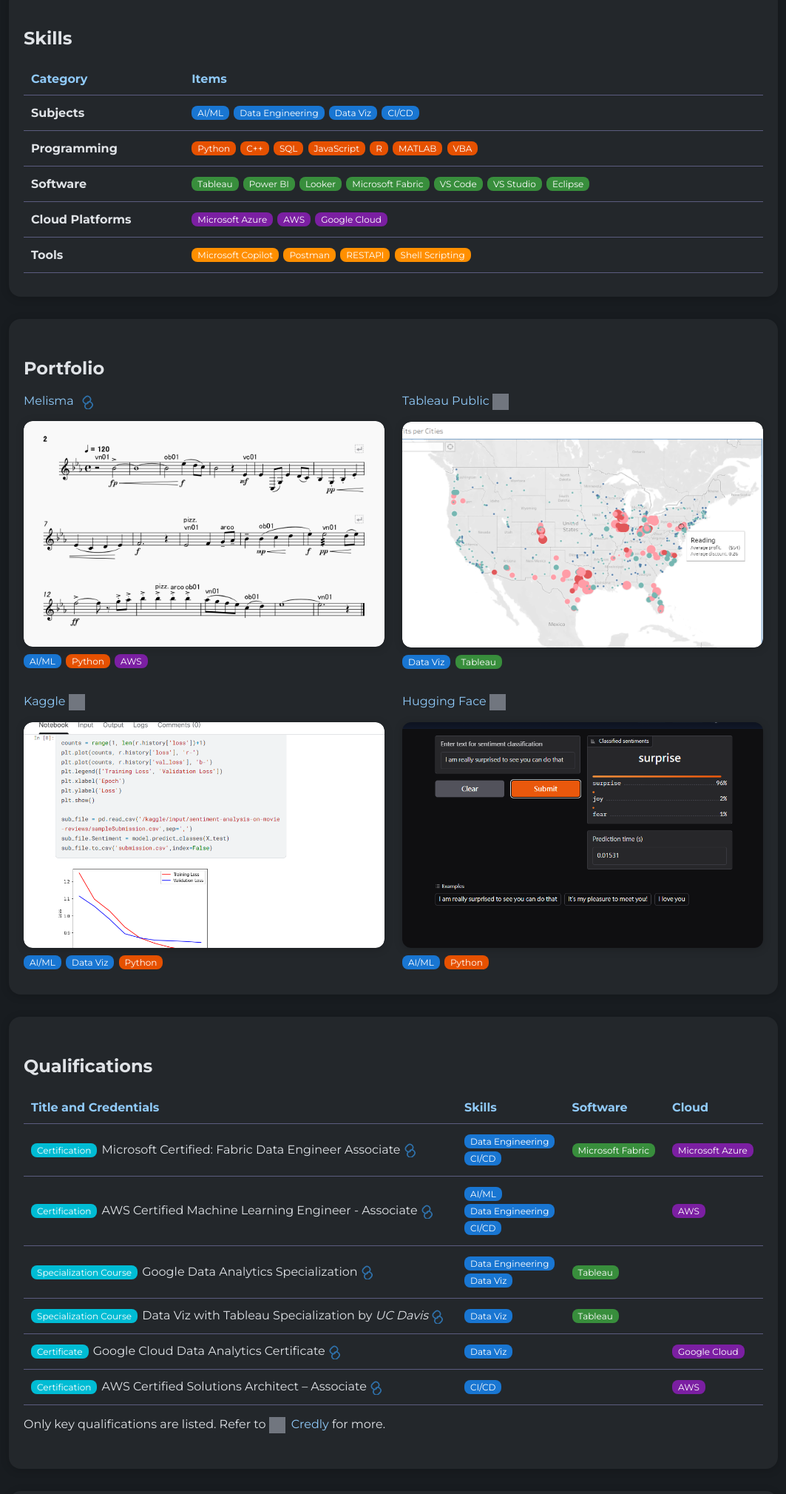
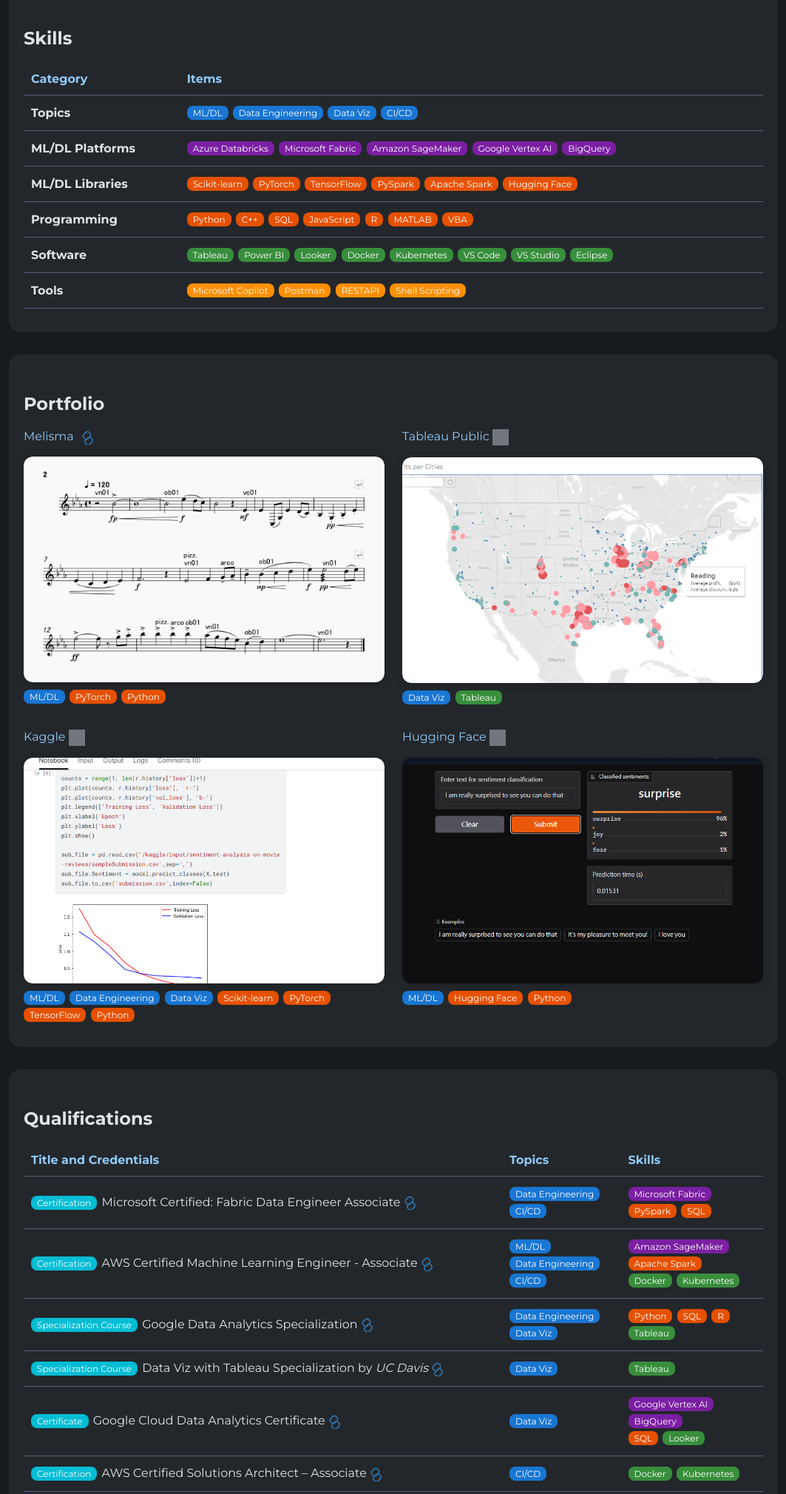
Before and after one commit to issactai0124/issactai0124.github.io, a plain HTML site: page index.html in a window 1280 px wide. Shown: the part 1280-3299 px from the top of the page at 74% size, without its empty margins (108-1171 px from the left). Drawn offline with Linux system fonts and the light colour scheme; grey boxes are pictures that could not be loaded.

Commit message:
added skills with a new category "ML/DL Libraries"

```diff
--- a/assets/experience.csv
+++ b/assets/experience.csv
@@ -1,6 +1,6 @@
 Date	Title	Skills	Company / Institution	URL
-Jan 2025 - Mar 2025	(Freelance) Assistant Data Scientist	AI/ML|CI/CD|Python|VS Code|AWS|Microsoft Copilot|Postman|RESTAPI	KAGURA Music Publication (Japan)	https://kagura-music.jp/melisma-top
-Jul 2020 - Jul 2024	Quantitative Analyst	AI/ML|Data Viz|CI/CD|Python|C++|JavaScript|Eclipse|AWS|Google Cloud|RESTAPI|Shell Scripting	Sapiens Technologies Ltd
+Jan 2025 - Mar 2025	(Freelance) Assistant Data Scientist	ML/DL|CI/CD|PyTorch|Python|VS Code|Microsoft Copilot|Postman|RESTAPI	KAGURA Music Publication (Japan)	https://kagura-music.jp/melisma-top
+Jul 2020 - Jul 2024	Quantitative Analyst	ML/DL|Data Viz|CI/CD|Google Vertex AI|TensorFlow|Python|C++|JavaScript|Docker|Eclipse|RESTAPI|Shell Scripting	Sapiens Technologies Ltd
 Jan 2015 - Jun 2020	Software Developer Associate	Data Viz|Python|C++|SQL|Power BI|Eclipse|RESTAPI|Shell Scripting	Cash Algo Finance Group Ltd	https://www.cashalgo.com/
 Aug 2010 - Dec 2014	Research Analyst	Data Viz|C++|SQL|R|VBA|VS Studio	Cash Dynamic Opportunities Investment Ltd	https://www.cfsg.com.hk/
 Aug 2008 - Jul 2010	M. Phil., Mathematics	Data Viz|MATLAB	The Chinese University of Hong Kong	https://www.cuhk.edu.hk/english/index.html
--- a/index.html
+++ b/index.html
@@ -71,54 +71,28 @@
                 </thead>
                 <tbody>
                     <tr>
-                        <td><strong>Subjects</strong></td>
-                        <td>
-                            <span class="tag tag-skill">AI/ML</span>
-                            <span class="tag tag-skill">Data Engineering</span>
-                            <span class="tag tag-skill">Data Viz</span>
-                            <span class="tag tag-skill">CI/CD</span>
-                        </td>
+                        <td><strong>Topics</strong></td>
+                        <td><span class="tag tag-skill">ML/DL</span> <span class="tag tag-skill">Data Engineering</span> <span class="tag tag-skill">Data Viz</span> <span class="tag tag-skill">CI/CD</span></td>
+                    </tr>
+                    <tr>
+                        <td><strong>ML/DL Platforms</strong></td>
+                        <td><span class="tag tag-cloud">Azure Databricks</span> <span class="tag tag-cloud">Microsoft Fabric</span> <span class="tag tag-cloud">Amazon SageMaker</span> <span class="tag tag-cloud">Google Vertex AI</span> <span class="tag tag-cloud">BigQuery</span></td>
+                    </tr>
+                    <tr>
+                        <td><strong>ML/DL Libraries</strong></td>
+                        <td><span class="tag tag-prog">Scikit-learn</span> <span class="tag tag-prog">PyTorch</span> <span class="tag tag-prog">TensorFlow</span> <span class="tag tag-prog">PySpark</span> <span class="tag tag-prog">Apache Spark</span> <span class="tag tag-prog">Hugging Face</span></td>
                     </tr>
                     <tr>
                         <td><strong>Programming</strong></td>
-                        <td>
-                            <span class="tag tag-prog">Python</span>
-                            <span class="tag tag-prog">C++</span>
-                            <span class="tag tag-prog">SQL</span>
-                            <span class="tag tag-prog">JavaScript</span>
-                            <span class="tag tag-prog">R</span>
-                            <span class="tag tag-prog">MATLAB</span>
-                            <span class="tag tag-prog">VBA</span>
-                        </td>
+                        <td><span class="tag tag-prog">Python</span> <span class="tag tag-prog">C++</span> <span class="tag tag-prog">SQL</span> <span class="tag tag-prog">JavaScript</span> <span class="tag tag-prog">R</span> <span class="tag tag-prog">MATLAB</span> <span class="tag tag-prog">VBA</span></td>
                     </tr>
                     <tr>
                         <td><strong>Software</strong></td>
-                        <td>
-                            <span class="tag tag-soft">Tableau</span>
-                            <span class="tag tag-soft">Power BI</span>
-                            <span class="tag tag-soft">Looker</span>
-                            <span class="tag tag-soft">Microsoft Fabric</span>
-                            <span class="tag tag-soft">VS Code</span>
-                            <span class="tag tag-soft">VS Studio</span>
-                            <span class="tag tag-soft">Eclipse</span>
-                        </td>
-                    </tr>
-                    <tr>
-                        <td><strong>Cloud Platforms</strong></td>
-                        <td>
-                            <span class="tag tag-cloud">Microsoft Azure</span>
-                            <span class="tag tag-cloud">AWS</span>
-                            <span class="tag tag-cloud">Google Cloud</span>
-                        </td>
+                        <td><span class="tag tag-soft">Tableau</span> <span class="tag tag-soft">Power BI</span> <span class="tag tag-soft">Looker</span> <span class="tag tag-soft">Docker</span> <span class="tag tag-soft">Kubernetes</span> <span class="tag tag-soft">VS Code</span> <span class="tag tag-soft">VS Studio</span> <span class="tag tag-soft">Eclipse</span></td>
                     </tr>
                     <tr>
                         <td><strong>Tools</strong></td>
-                        <td>
-                            <span class="tag tag-tool">Microsoft Copilot</span>
-                            <span class="tag tag-tool">Postman</span>
-                            <span class="tag tag-tool">RESTAPI</span>
-                            <span class="tag tag-tool">Shell Scripting</span>
-                        </td>
+                        <td><span class="tag tag-tool">Microsoft Copilot</span> <span class="tag tag-tool">Postman</span> <span class="tag tag-tool">RESTAPI</span> <span class="tag tag-tool">Shell Scripting</span></td>
                     </tr>
                 </tbody>
             </table>
@@ -139,7 +113,7 @@
                         Revised diffusion model code to improve quality of AI-generated music.<br>
                     </div>
                 </div>
-                <span class="tag tag-skill">AI/ML</span> <span class="tag tag-prog">Python</span> <span class="tag tag-cloud">AWS</span>
+                <span class="tag tag-skill">ML/DL</span> <span class="tag tag-prog">PyTorch</span> <span class="tag tag-prog">Python</span>
             </div>
             <div class="portfolio-item portfolio-hover-card">
                 <a href="https://public.tableau.com/app/profile/isaactai/" target="_blank">Tableau Public <img src="https://cdn.jsdelivr.net/gh/simple-icons/simple-icons/icons/tableau.svg" alt="Tableau" class="contact-icon"></a>
@@ -159,7 +133,7 @@
                         Participated competitions involving common AI applications like sentimental analysis, classification and prompt engineering.<br>
                     </div>
                 </div>
-                <span class="tag tag-skill">AI/ML</span> <span class="tag tag-skill">Data Viz</span> <span class="tag tag-prog">Python</span>
+                <span class="tag tag-skill">ML/DL</span> <span class="tag tag-skill">Data Engineering</span> <span class="tag tag-skill">Data Viz</span> <span class="tag tag-prog">Scikit-learn</span> <span class="tag tag-prog">PyTorch</span> <span class="tag tag-prog">TensorFlow</span> <span class="tag tag-prog">Python</span>
             </div>
             <div class="portfolio-item portfolio-hover-card">
                 <a href="https://huggingface.co/issactai0124" target="_blank">Hugging Face <img src="https://cdn.jsdelivr.net/gh/simple-icons/simple-icons/icons/huggingface.svg" alt="Hugging Face" class="contact-icon"></a>
@@ -169,7 +143,7 @@
                         Hosted models with fine-tuning using pre-trained models for common AI tasks.<br>
                     </div>
                 </div>
-                <span class="tag tag-skill">AI/ML</span> <span class="tag tag-prog">Python</span>
+                <span class="tag tag-skill">ML/DL</span> <span class="tag tag-prog">Hugging Face</span> <span class="tag tag-prog">Python</span>
             </div>
         </div>
     </section>
@@ -182,47 +156,40 @@
                 <thead>
                     <tr>
                         <th>Title and Credentials</th>
+                        <th>Topics</th>
                         <th>Skills</th>
-                        <th>Software</th>
-                        <th>Cloud</th>
                     </tr>
                 </thead>
                 <tbody>
                     <tr>
                         <td><span class="tag tag-type">Certification</span> Microsoft Certified: Fabric Data Engineer Associate <a href="https://learn.microsoft.com/api/credentials/share/en-us/IsaacTai-0249/6725CCE7D72A2118" target="_blank" class="exp-link"><svg class="exp-link-icon" xmlns="http://www.w3.org/2000/svg" width="20" height="20" viewBox="0 0 24 24" fill="none" stroke="currentColor" stroke-width="2" stroke-linecap="round" stroke-linejoin="round"><path d="M10 13a5 5 0 0 1 7 7l-3 3a5 5 0 0 1-7-7"/><path d="M14 11a5 5 0 0 0-7-7l-3 3a5 5 0 0 0 7 7"/></svg></a></td>
                         <td><span class="tag tag-skill">Data Engineering</span><br><span class="tag tag-skill">CI/CD</span></td>
-                        <td><span class="tag tag-soft">Microsoft Fabric</span></td>
-                        <td><span class="tag tag-cloud">Microsoft Azure</span></td>
+                        <td><span class="tag tag-cloud">Microsoft Fabric</span><br><span class="tag tag-prog">PySpark</span> <span class="tag tag-prog">SQL</span></td>
                     </tr>
                     <tr>
                         <td><span class="tag tag-type">Certification</span> AWS Certified Machine Learning Engineer - Associate <a href="https://www.credly.com/badges/17be3108-894f-46c6-b542-dd98eda81eef" target="_blank" class="exp-link"><svg class="exp-link-icon" xmlns="http://www.w3.org/2000/svg" width="20" height="20" viewBox="0 0 24 24" fill="none" stroke="currentColor" stroke-width="2" stroke-linecap="round" stroke-linejoin="round"><path d="M10 13a5 5 0 0 1 7 7l-3 3a5 5 0 0 1-7-7"/><path d="M14 11a5 5 0 0 0-7-7l-3 3a5 5 0 0 0 7 7"/></svg></a></td>
-                        <td><span class="tag tag-skill">AI/ML</span><br><span class="tag tag-skill">Data Engineering</span><br><span class="tag tag-skill">CI/CD</span></td>
-                        <td></td>
-                        <td><span class="tag tag-cloud">AWS</span></td>
+                        <td><span class="tag tag-skill">ML/DL</span><br><span class="tag tag-skill">Data Engineering</span><br><span class="tag tag-skill">CI/CD</span></td>
+                        <td><span class="tag tag-cloud">Amazon SageMaker</span><br><span class="tag tag-prog">Apache Spark</span><br><span class="tag tag-soft">Docker</span> <span class="tag tag-soft">Kubernetes</span></td>
                     </tr>
                     <tr>
                         <td><span class="tag tag-type">Specialization Course</span> Google Data Analytics Specialization <a href="https://www.coursera.org/account/accomplishments/specialization/certificate/R51AJQCD51CH" target="_blank" class="exp-link"><svg class="exp-link-icon" xmlns="http://www.w3.org/2000/svg" width="20" height="20" viewBox="0 0 24 24" fill="none" stroke="currentColor" stroke-width="2" stroke-linecap="round" stroke-linejoin="round"><path d="M10 13a5 5 0 0 1 7 7l-3 3a5 5 0 0 1-7-7"/><path d="M14 11a5 5 0 0 0-7-7l-3 3a5 5 0 0 0 7 7"/></svg></a></td>
                         <td><span class="tag tag-skill">Data Engineering</span><br><span class="tag tag-skill">Data Viz</span></td>
-                        <td><span class="tag tag-soft">Tableau</span></td>
-                        <td></td>
+                        <td><span class="tag tag-prog">Python</span> <span class="tag tag-prog">SQL</span> <span class="tag tag-prog">R</span><br><span class="tag tag-soft">Tableau</span></td>
                     </tr>
                     <tr>
                         <td><span class="tag tag-type">Specialization Course</span> Data Viz with Tableau Specialization by <em>UC Davis</em> <a href="https://www.coursera.org/account/accomplishments/specialization/certificate/JXN7F7B54S15" target="_blank" class="exp-link"><svg class="exp-link-icon" xmlns="http://www.w3.org/2000/svg" width="20" height="20" viewBox="0 0 24 24" fill="none" stroke="currentColor" stroke-width="2" stroke-linecap="round" stroke-linejoin="round"><path d="M10 13a5 5 0 0 1 7 7l-3 3a5 5 0 0 1-7-7"/><path d="M14 11a5 5 0 0 0-7-7l-3 3a5 5 0 0 0 7 7"/></svg></a></td>
                         <td><span class="tag tag-skill">Data Viz</span></td>
                         <td><span class="tag tag-soft">Tableau</span></td>
-                        <td></td>
                     </tr>
                     <tr>
                         <td><span class="tag tag-type">Certificate</span> Google Cloud Data Analytics Certificate <a href="https://www.credly.com/badges/fa9b1520-f40c-4860-a81f-306750e8ff85" target="_blank" class="exp-link"><svg class="exp-link-icon" xmlns="http://www.w3.org/2000/svg" width="20" height="20" viewBox="0 0 24 24" fill="none" stroke="currentColor" stroke-width="2" stroke-linecap="round" stroke-linejoin="round"><path d="M10 13a5 5 0 0 1 7 7l-3 3a5 5 0 0 1-7-7"/><path d="M14 11a5 5 0 0 0-7-7l-3 3a5 5 0 0 0 7 7"/></svg></a></td>
                         <td><span class="tag tag-skill">Data Viz</span></td>
-                        <td></td>
-                        <td><span class="tag tag-cloud">Google Cloud</span></td>
+                        <td><span class="tag tag-cloud">Google Vertex AI</span><br><span class="tag tag-cloud">BigQuery</span><br><span class="tag tag-prog">SQL</span> <span class="tag tag-soft">Looker</span></td>
                     </tr>
                     <tr>
                         <td><span class="tag tag-type">Certification</span> AWS Certified Solutions Architect – Associate <a href="https://www.credly.com/badges/5fca6b0e-7a49-40f8-971f-0bb8fa4eb39a" target="_blank" class="exp-link"><svg class="exp-link-icon" xmlns="http://www.w3.org/2000/svg" width="20" height="20" viewBox="0 0 24 24" fill="none" stroke="currentColor" stroke-width="2" stroke-linecap="round" stroke-linejoin="round"><path d="M10 13a5 5 0 0 1 7 7l-3 3a5 5 0 0 1-7-7"/><path d="M14 11a5 5 0 0 0-7-7l-3 3a5 5 0 0 0 7 7"/></svg></a></td>
                         <td><span class="tag tag-skill">CI/CD</span></td>
-                        <td></td>
-                        <td><span class="tag tag-cloud">AWS</span></td>
+                        <td><span class="tag tag-soft">Docker</span> <span class="tag tag-soft">Kubernetes</span></td>
                     </tr>
                 </tbody>
             </table>
@@ -249,7 +216,7 @@
                         <td><em>KAGURA Music Publication (Japan)</em> <a href="https://kagura-music.jp/melisma-top" target="_blank" class="exp-link" style="margin-left:8px;"><svg class="exp-link-icon" xmlns="http://www.w3.org/2000/svg" width="20" height="20" viewBox="0 0 24 24" fill="none" stroke="currentColor" stroke-width="2" stroke-linecap="round" stroke-linejoin="round"><path d="M10 13a5 5 0 0 1 7 7l-3 3a5 5 0 0 1-7-7"/><path d="M14 11a5 5 0 0 0-7-7l-3 3a5 5 0 0 0 7 7"/></svg></a></td>
                     </tr>
                     <tr>
-                        <td colspan="2"><span class="tag tag-skill">AI/ML</span> <span class="tag tag-skill">CI/CD</span> <span class="tag tag-prog">Python</span> <span class="tag tag-soft">VS Code</span> <span class="tag tag-cloud">AWS</span> <span class="tag tag-tool">Microsoft Copilot</span> <span class="tag tag-tool">Postman</span> <span class="tag tag-tool">RESTAPI</span></td>
+                        <td colspan="2"><span class="tag tag-skill">ML/DL</span> <span class="tag tag-skill">CI/CD</span> <span class="tag tag-prog">PyTorch</span> <span class="tag tag-prog">Python</span> <span class="tag tag-soft">VS Code</span> <span class="tag tag-tool">Microsoft Copilot</span> <span class="tag tag-tool">Postman</span> <span class="tag tag-tool">RESTAPI</span></td>
                     </tr>
                     <tr>
                         <td rowspan="2">Jul 2020 - Jul 2024</td>
@@ -257,7 +224,7 @@
                         <td><em>Sapiens Technologies Ltd</em></td>
                     </tr>
                     <tr>
-                        <td colspan="2"><span class="tag tag-skill">AI/ML</span> <span class="tag tag-skill">Data Viz</span> <span class="tag tag-skill">CI/CD</span> <span class="tag tag-prog">Python</span> <span class="tag tag-prog">C++</span> <span class="tag tag-prog">JavaScript</span> <span class="tag tag-soft">Eclipse</span> <span class="tag tag-cloud">AWS</span> <span class="tag tag-cloud">Google Cloud</span> <span class="tag tag-tool">RESTAPI</span> <span class="tag tag-tool">Shell Scripting</span></td>
+                        <td colspan="2"><span class="tag tag-skill">ML/DL</span> <span class="tag tag-skill">Data Viz</span> <span class="tag tag-skill">CI/CD</span> <span class="tag tag-cloud">Google Vertex AI</span> <span class="tag tag-prog">TensorFlow</span> <span class="tag tag-prog">Python</span> <span class="tag tag-prog">C++</span> <span class="tag tag-prog">JavaScript</span> <span class="tag tag-soft">Docker</span> <span class="tag tag-soft">Eclipse</span> <span class="tag tag-tool">RESTAPI</span> <span class="tag tag-tool">Shell Scripting</span></td>
                     </tr>
                     <tr>
                         <td rowspan="2">Jan 2015 - Jun 2020</td>
```
Also changed, not shown: assets/qualifications.csv (+7 -7 lines), assets/skills.csv (+4 -3 lines), default.css (added).
